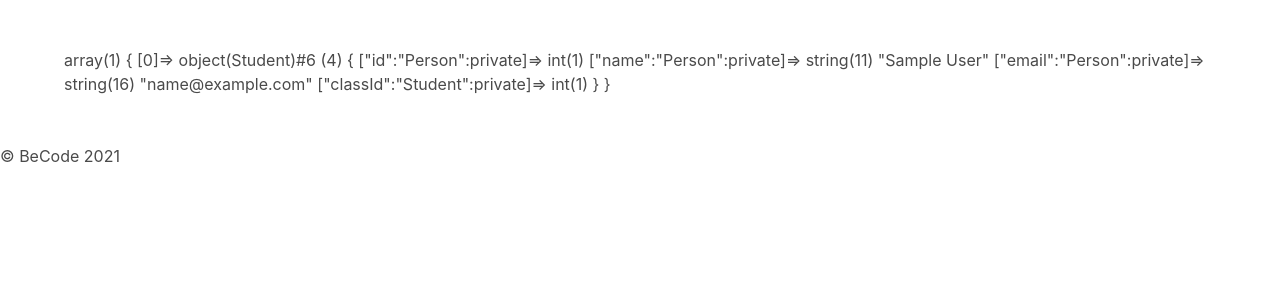
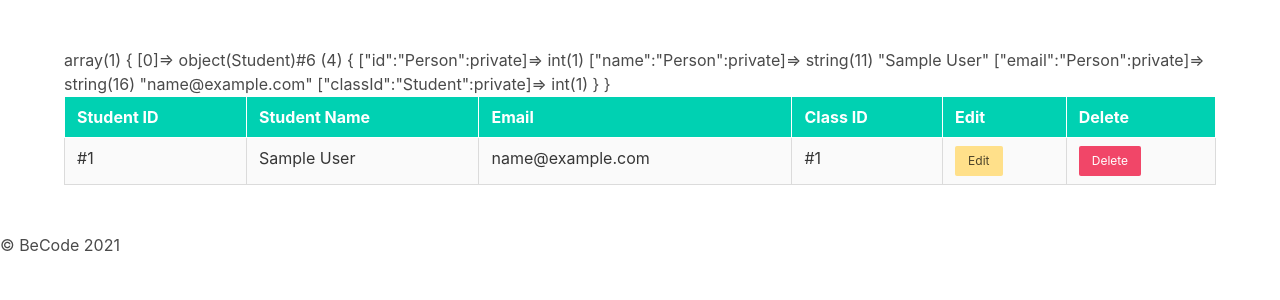
Before and after one commit to Laurent-Bosteels/crud, a PHP site: page /index.php?page=student in a window 1280 px wide. Shown: the part 66-366 px from the top of the page. Run offline with PHP 8.4, Linux system fonts and the light colour scheme; tables that the repository leaves empty or names only in its code hold one stand-in row (values such as "Sample post").

Commit message:
created tables + buttons

```diff
--- a/View/student.php
+++ b/View/student.php
@@ -7,11 +7,27 @@
 
                 <?php var_dump($allStudents); ?>
 
+                <table class="table is-bordered is-striped is-fullwidth">
+                    <tr class="th is-selected">
+                        <th>Student ID</th>
+                        <th>Student Name</th>
+                        <th>Email</th>
+                        <th>Class ID</th>
+                        <th>Edit</th>
+                        <th>Delete</th>
+                    </tr>
+
+                    <?php
+                    foreach ($allStudents as $row) {
+                        echo '<tr><td>' . '#' . $row->getId() . '</td><td>' . $row->getName() . '</td><td>' . $row->getEmail() . '</td><td>' . '#' . $row->getClassId() . '</td><td>' . '<button class="button is-warning is-small">Edit</button>' . '</td>' . '</td><td>' . '<button class="button is-danger is-small">Delete</button>' . '</td></tr>';
+                    } ?>
+
+
+                </table>
+
             </div>
         </div>
     </div>
 </section>
 
-
-
 <?php require 'includes/footer.php' ?>
```
Also changed, not shown: View/classroom.php (+17 -0 lines), View/teacher.php (+21 -2 lines).
